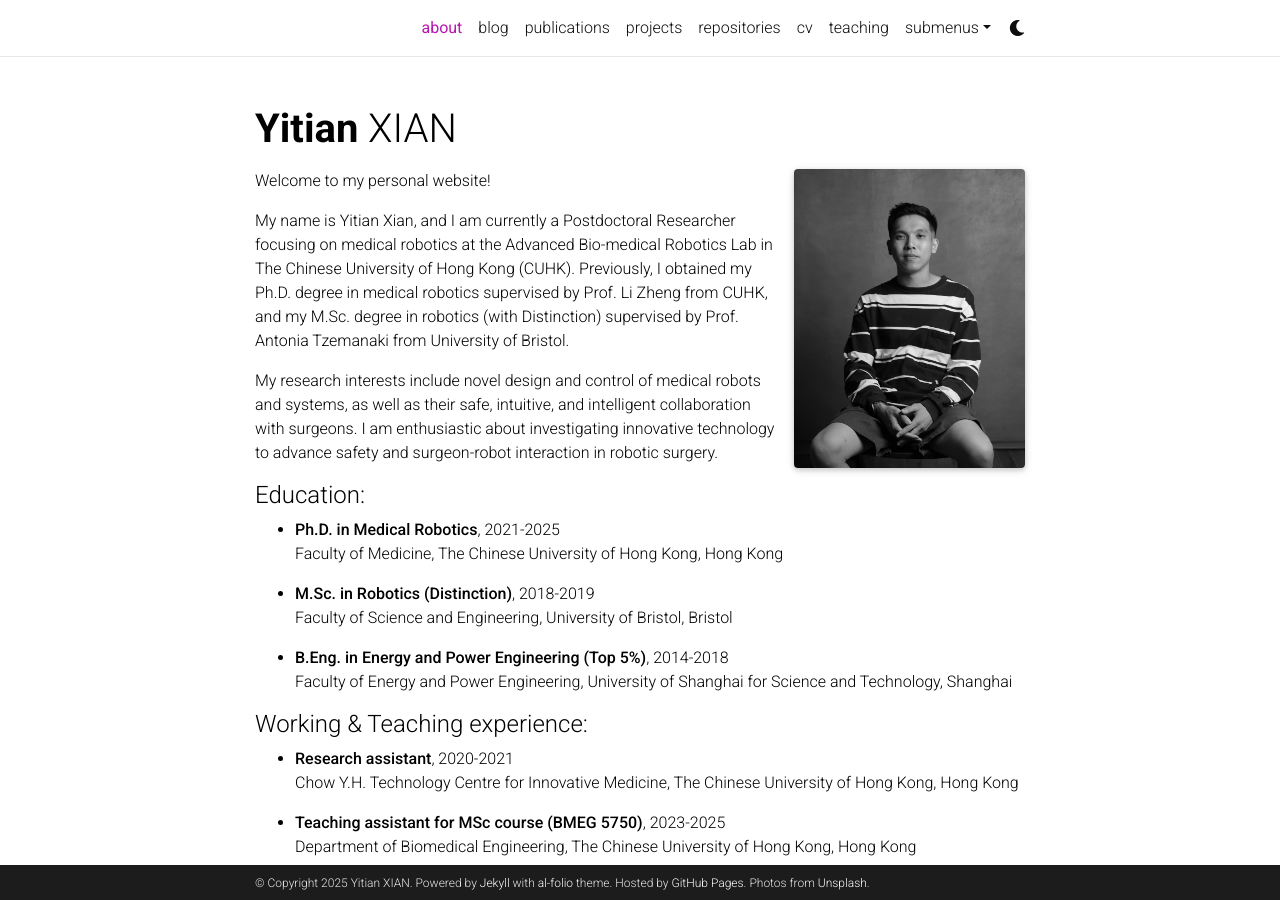
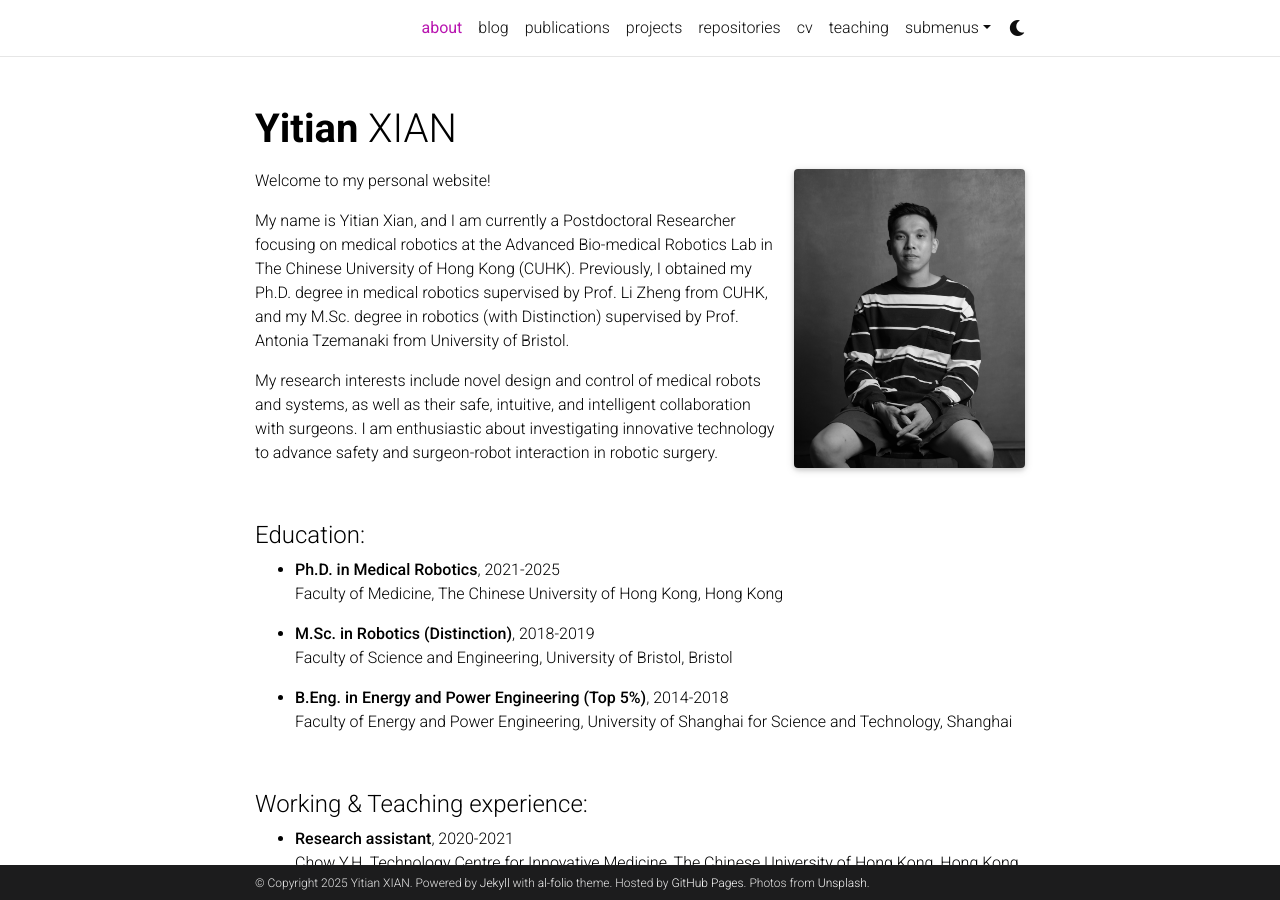
Before and after one commit to yitian-xian/yitian-xian.github.io, a Jekyll site: the page built from _pages/about.md, in a window 1280 px wide and 900 px high. Built offline with Jekyll 4.4.1, drawn with Linux system fonts in a browser that asks for light colours; full-size pictures stand in for the smaller copies a plugin makes; emoji names are drawn with the system emoji font; comment, search, counter and statistics services are not loaded; a style sheet for code colours, icons or effects is not loaded.

Commit message:
Update about.md

```diff
--- a/_pages/about.md
+++ b/_pages/about.md
@@ -25,7 +25,7 @@ My name is Yitian Xian, and I am currently a Postdoctoral Researcher focusing on
 
 My research interests include novel design and control of medical robots and systems, as well as their safe, intuitive, and intelligent collaboration with surgeons. I am enthusiastic about investigating innovative technology to advance safety and surgeon-robot interaction in robotic surgery.
 
-
+<br/>
 
 #### Education:
 
@@ -38,7 +38,7 @@ Faculty of Science and Engineering, University of Bristol, Bristol
 * **B.Eng. in Energy and Power Engineering (Top 5%)**, 2014-2018<br>
 Faculty of Energy and Power Engineering, University of Shanghai for Science and Technology, Shanghai
 
-
+<br/>
 
 #### Working & Teaching experience:
 * **Research assistant**, 2020-2021<br>
```
